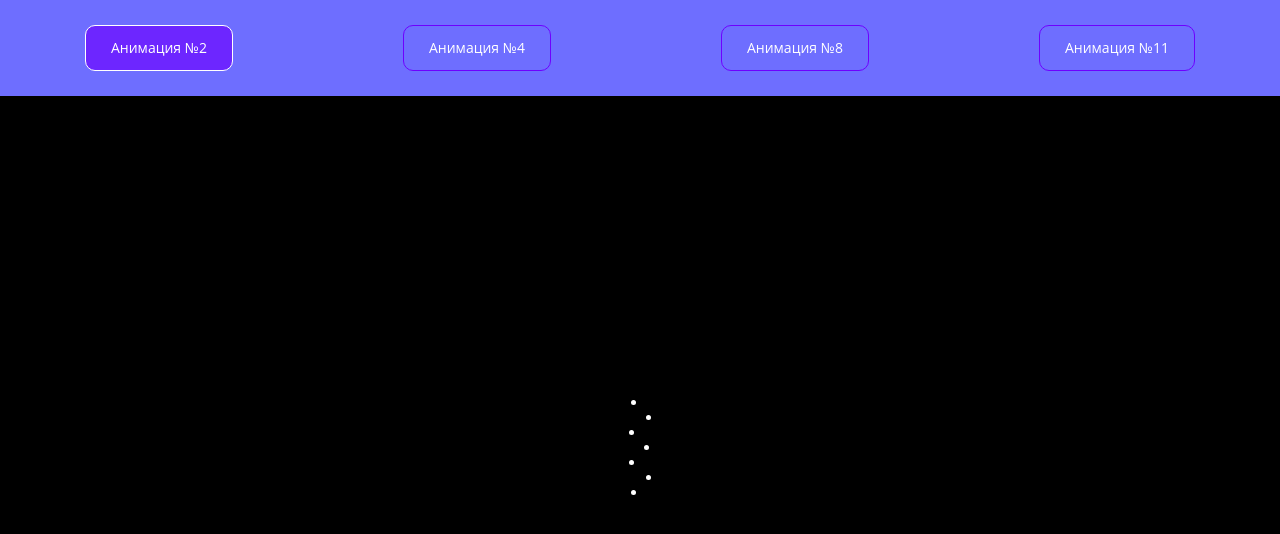
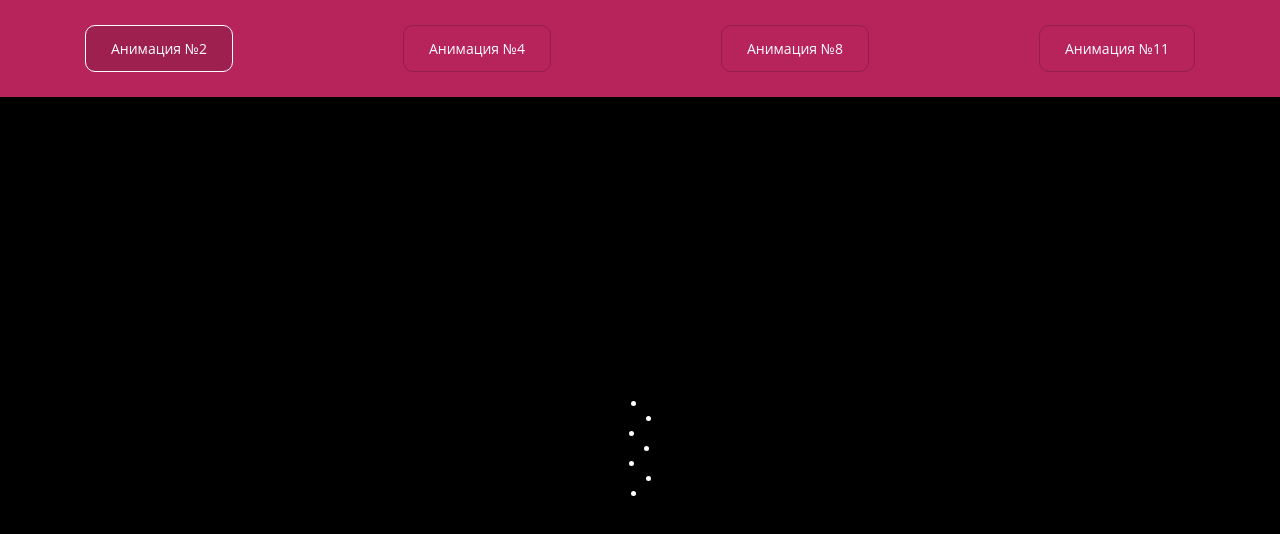
Before and after one commit to VladMartinov/lab-03, a plain HTML site: page index.html in a window 1280 px wide. Drawn offline with Linux system fonts and the light colour scheme.

Commit message:
Fix: SEO bug

```diff
--- a/sass/base/_vars.scss
+++ b/sass/base/_vars.scss
@@ -1,4 +1,4 @@
-$accent-color: #6e6eff;
-$accent-color-hover: #6e00ff;
-$accent-color-active: rgba(110, 0, 255, 0.65);
+$accent-color: #b7245c;
+$accent-color-hover: rgb(148, 30, 75);
+$accent-color-active: rgba(148, 30, 75, 0.7);
 $black-color: #323232;
--- a/sass/blocks/_header.scss
+++ b/sass/blocks/_header.scss
@@ -7,11 +7,10 @@
   display: flex;
   align-items: center;
   justify-content: space-between;
-
 }
 
 a.header-nav__item {
-  padding: 10px 25px;
+  padding: 0px 25px;
 
   border: 1px solid $accent-color-hover;
   border-radius: 10px;
@@ -20,6 +19,7 @@ a.header-nav__item {
   transition: background-color 0.1s ease-in, border-color 0.1s ease-in;
 
   font-size: 14px;
+  line-height: 45px;
   color: #fff;
 
   &:hover {
```
Also changed, not shown: css/main.css, 1 other file.
